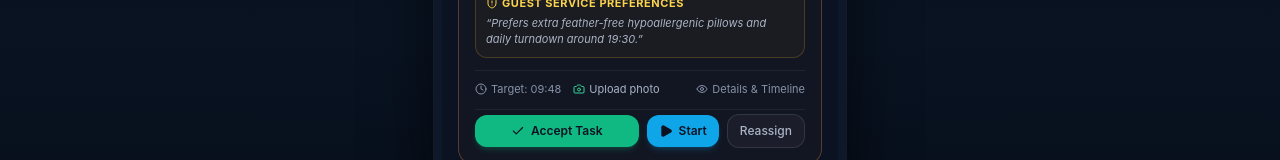
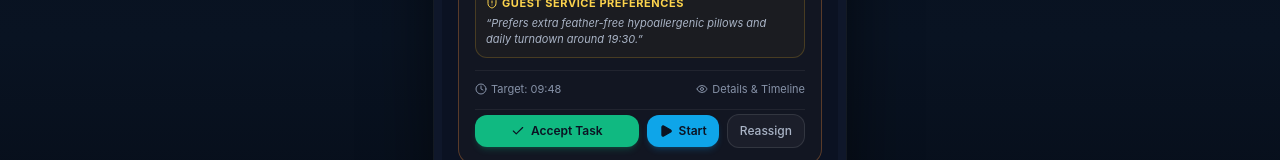
Before and after one commit to chinmaya-behera/hotel-app-main, a Next.js app in the folder public-preview/: page /staff/fulfiller in a window 1280 px wide. Shown: the part 362-522 px from the top of the page. Built offline with nearby package versions, Linux system fonts and the light colour scheme.

Commit message:
style(fulfiller): remove upload photo from timer strip, keep upload photo solely on action strip

```diff
--- a/public-preview/src/components/staff/fulfiller/FulfillerTasksTab.tsx
+++ b/public-preview/src/components/staff/fulfiller/FulfillerTasksTab.tsx
@@ -718,7 +718,7 @@ export function FulfillerTasksTab({ profile }: FulfillerTasksTabProps) {
                   })()
                 )}
 
-                {/* SLA, Photo Requirement & Details strip */}
+                {/* SLA & Details strip */}
                 <div className="mt-3 flex flex-wrap items-center gap-3 border-t border-white/[0.06] pt-2.5 text-xs text-mist-400">
                   {task.slaDue && (
                     <span className="flex items-center gap-1 text-[11px]">
@@ -727,8 +727,7 @@ export function FulfillerTasksTab({ profile }: FulfillerTasksTabProps) {
                     </span>
                   )}
 
-                  {/* Photo Section: upload option in all departments */}
-                  {task.photoUrl ? (
+                  {task.photoUrl && (
                     <button
                       type="button"
                       onClick={() => setViewPhotoUrl(task.photoUrl!)}
@@ -736,15 +735,6 @@ export function FulfillerTasksTab({ profile }: FulfillerTasksTabProps) {
                     >
                       <ImageIcon className="h-3 w-3" />
                       <span>Photo attached</span>
-                    </button>
-                  ) : (
-                    <button
-                      type="button"
-                      onClick={() => openPhotoUpload(task)}
-                      className="flex items-center gap-1 text-[11px] text-mist-300 hover:text-emerald-300 transition-colors cursor-pointer"
-                    >
-                      <Camera className="h-3 w-3 text-emerald-400" />
-                      <span>Upload photo</span>
                     </button>
                   )}
 
@@ -834,6 +824,20 @@ export function FulfillerTasksTab({ profile }: FulfillerTasksTabProps) {
                         >
                           <Play className="h-3.5 w-3.5 fill-current" />
                           Start Work
+                        </button>
+                        <button
+                          type="button"
+                          onClick={() => openPhotoUpload(task)}
+                          className={cn(
+                            'rounded-xl border px-3 py-2 text-xs font-medium transition-colors flex items-center gap-1.5',
+                            task.photoUrl
+                              ? 'border-emerald-500/30 bg-emerald-500/10 text-emerald-300'
+                              : 'border-white/10 bg-white/[0.04] text-mist-300 hover:text-white',
+                          )}
+                          title="Upload or capture task photo"
+                        >
+                          <Camera className="h-3.5 w-3.5" />
+                          {task.photoUrl ? 'Photo ✓' : 'Upload Photo'}
                         </button>
                         <button
                           type="button"
```
